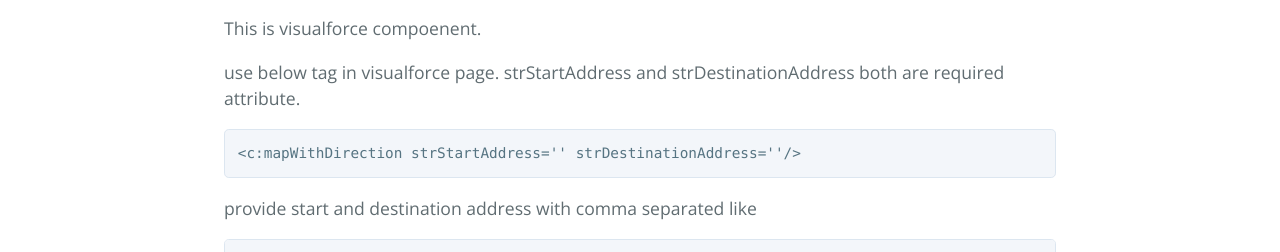
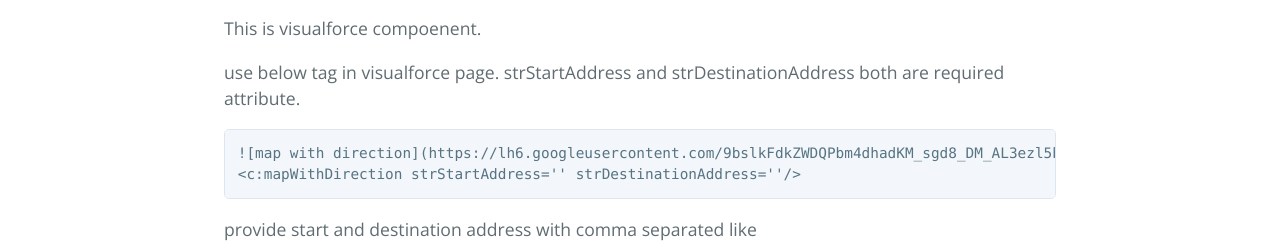
Before and after one commit to RatanPaul/GoogleMapWithDirection, a plain HTML site: page index.html in a window 1280 px wide. Shown: the part 514-766 px from the top of the page. Drawn offline with nearby package versions, Linux system fonts and the light colour scheme.

```diff
--- a/index.html
+++ b/index.html
@@ -29,7 +29,8 @@
 <p>use below tag in visualforce page.
 strStartAddress and strDestinationAddress both are required attribute.</p>
 
-<pre><code>&lt;c:mapWithDirection strStartAddress='' strDestinationAddress=''/&gt;
+<pre><code>![map with direction](https://lh6.googleusercontent.com/9bslkFdkZWDQPbm4dhadKM_sgd8_DM_AL3ezl5bwmKeHqON028_PimF6qPKAN7UVQPdmjAARw7-Rzbc=w1342-h523-rw)
+&lt;c:mapWithDirection strStartAddress='' strDestinationAddress=''/&gt;
 </code></pre>
 
 <p>provide start and destination address with comma separated
```
Also changed, not shown: params.json (+1 -1 lines).
